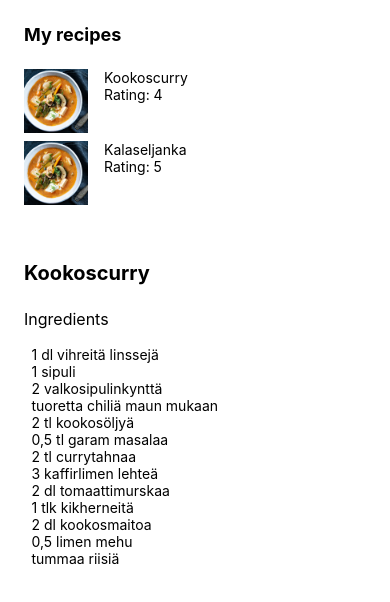
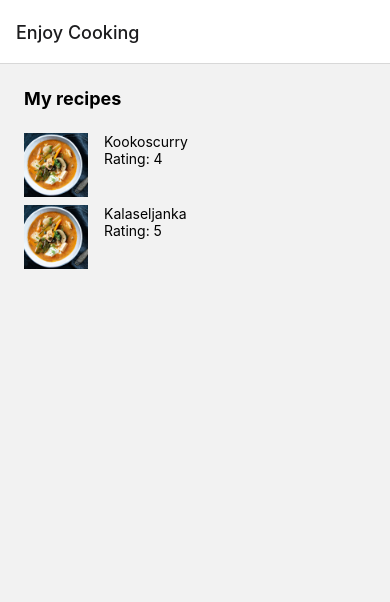
Before and after one commit to saarikt1/enjoy-cooking, a React Native app: screen / in a window 390 px wide. Shown: the top 602 px of the page. Built offline with nearby package versions, Linux system fonts and the light colour scheme.

Commit message:
Add React Navigation

```diff
--- a/App.tsx
+++ b/App.tsx
@@ -1,20 +1,22 @@
-import { StatusBar } from 'expo-status-bar';
-import { StyleSheet, SafeAreaView, Text } from 'react-native';
-import Recipe from './src/components/Recipe';
+import { NavigationContainer } from '@react-navigation/native';
+import { createNativeStackNavigator } from '@react-navigation/native-stack';
+import { SafeAreaProvider } from 'react-native-safe-area-context';
 import RecipeList from './src/components/RecipeList';
+
+const Stack = createNativeStackNavigator();
 
 export default function App() {
   return (
-    <SafeAreaView style={styles.container}>
-      <RecipeList />
-      <Recipe />
-      <StatusBar />
-    </SafeAreaView>
+    <SafeAreaProvider>
+      <NavigationContainer>
+        <Stack.Navigator>
+          <Stack.Screen
+            name="RecipeList"
+            component={RecipeList}
+            options={{ title: 'Enjoy Cooking' }}
+          />
+        </Stack.Navigator>
+      </NavigationContainer>
+    </SafeAreaProvider>
   );
 }
-
-const styles = StyleSheet.create({
-  container: {
-    flex: 1,
-  },
-});
--- a/package.json
+++ b/package.json
@@ -16,11 +16,15 @@
     "preset": "jest-expo"
   },
   "dependencies": {
+    "@react-navigation/native": "^6.0.6",
+    "@react-navigation/native-stack": "^6.2.5",
     "expo": "~44.0.0",
     "expo-status-bar": "~1.2.0",
     "react": "17.0.1",
     "react-dom": "17.0.1",
     "react-native": "0.64.3",
+    "react-native-safe-area-context": "^3.3.2",
+    "react-native-screens": "~3.10.1",
     "react-native-web": "0.17.1"
   },
   "devDependencies": {
```
Also changed, not shown: 1 other file (tests, documents, lock files or other folders).
